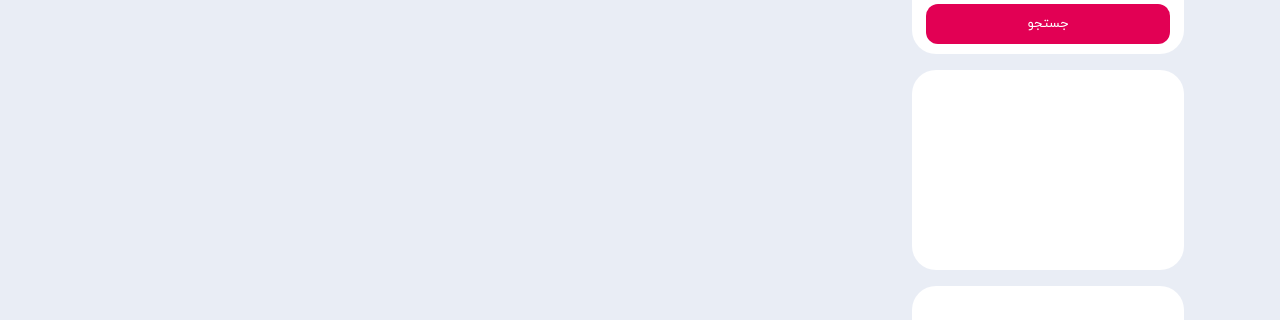
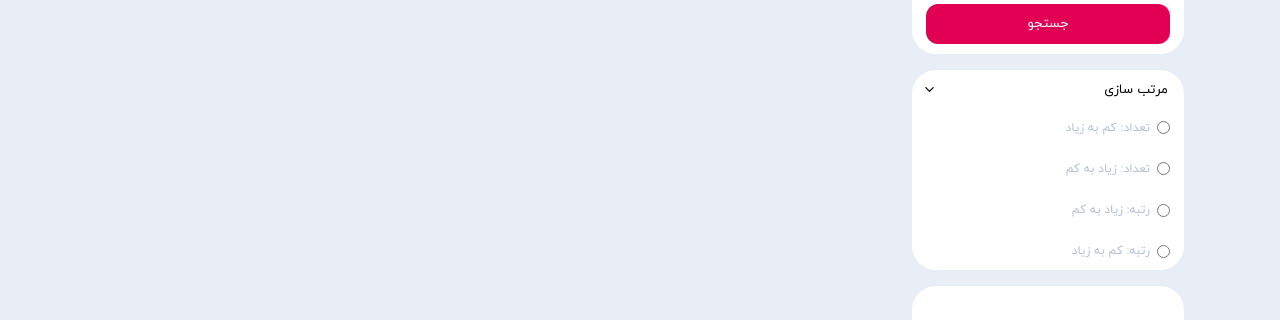
Before and after one commit to saeedmazarei/store-app, a React (Vite) app: page / in a window 1280 px wide. Shown: the part 246-566 px from the top of the page. Built offline with nearby package versions, Linux system fonts and the light colour scheme; no server answers.

Commit message:
Add sorting box ui

```diff
--- a/src/components/home/sidebar-menu/SideBarMenu.jsx
+++ b/src/components/home/sidebar-menu/SideBarMenu.jsx
@@ -1,11 +1,12 @@
 import Card from '../../shared/Card'
 import FilterAndSearch from './FilterAndSearch'
 import styles from './SideBarMenu.module.scss'
+import SortBox from './SortBox'
 
 function SideBarMenu() {
     return <div className={styles['side-bar-container']}>
         <FilterAndSearch />
-        <Card style={{width: '100%', height: '200px'}} />
+        <SortBox />
         <Card style={{width: '100%', height: '180px'}} />
     </div>
 }
--- a/src/components/home/sidebar-menu/SideBarMenu.module.scss
+++ b/src/components/home/sidebar-menu/SideBarMenu.module.scss
@@ -14,8 +14,15 @@
 }
 
 .text-container {
+    width: 90%;
     margin-right: 6%;
     font-size: 13px;
+}
+
+.text-container-with-icon {
+    display: flex;
+    justify-content: space-between;
+    align-items: center;
 }
 
 .search-box {
@@ -50,6 +57,28 @@
     cursor: pointer;
 }
 
+.radio-button-container {
+    width: 90%;
+    display: flex;
+    flex-direction: column;
+    margin-right: 5%;
+    justify-content: space-between;
+    height: 70%;
+    color: #B2C1D6;
+    label {
+        display: flex;
+        align-items: center;
+        width: 100%;
+        span {
+            margin-right: 3%;
+            font-size: 12px;
+        }
+    }
+    input[type="radio"] {
+        accent-color: #E20054;
+      }
+}
+
 @media (max-width: 540px) {
     .side-bar-container {
         display: none;
--- /dev/null
+++ b/src/components/home/sidebar-menu/SortBox.jsx
@@ -0,0 +1,57 @@
+import { useTranslation } from 'react-i18next'
+import { IoIosArrowDown } from 'react-icons/io'
+
+import Card from '../../shared/Card'
+import styles from './SideBarMenu.module.scss'
+
+function SortBox() {
+    const { t } = useTranslation()
+    return (
+        <Card style={{ width: '100%', height: '200px' }} className={styles.card}>
+            <div className={`${styles['text-container']} ${styles['text-container-with-icon']}`}>
+                <span>{t('home.sorting')}</span>
+                <IoIosArrowDown />
+            </div>
+            <div className={styles['radio-button-container']}>
+                <label>
+                    <input
+                        type="radio"
+                        value="item1"
+                        //   checked={selectedItem === 'item1'}
+                        //   onChange={() => handleRadioChange('item1')}
+                    />
+                    <span>{t('home.numberLowToHigh')}</span>
+                </label>
+                <label>
+                    <input
+                        type="radio"
+                        value="item2"
+                        //   checked={selectedItem === 'item2'}
+                        //   onChange={() => handleRadioChange('item2')}
+                    />
+                    <span>{t('home.numberHighToLow')}</span>
+                </label>
+                <label>
+                    <input
+                        type="radio"
+                        value="item3"
+                        //   checked={selectedItem === 'item3'}
+                        //   onChange={() => handleRadioChange('item3')}
+                    />
+                    <span>{t('home.rankHighToLow')}</span>
+                </label>
+                <label>
+                    <input
+                        type="radio"
+                        value="item4"
+                        //   checked={selectedItem === 'item4'}
+                        //   onChange={() => handleRadioChange('item4')}
+                    />
+                    <span>{t('home.rankLowToHigh')}</span>
+                </label>
+            </div>
+        </Card>
+    )
+}
+
+export default SortBox
--- a/src/i18n/locales/fa/translation.json
+++ b/src/i18n/locales/fa/translation.json
@@ -20,7 +20,12 @@
         "copyWriteTetx": "تمامی حقوق مادی و معنوی این وبسایت متعلق به می‌باشد و هر گونه کپی برداری پیگرد قانونی دارد.",
         "detail": "مشاهده جزییات",
         "filterAndSearch": "فیلتر و جستجو",
-        "search": "جستجو"
+        "search": "جستجو",
+        "sorting": "مرتب سازی",
+        "numberLowToHigh": "تعداد: کم به زیاد",
+        "numberHighToLow": "تعداد: زیاد به کم",
+        "rankHighToLow": "رتبه: زیاد به کم",
+        "rankLowToHigh": "رتبه: کم به زیاد"
     },
     "productDetails": {}
 }
```
